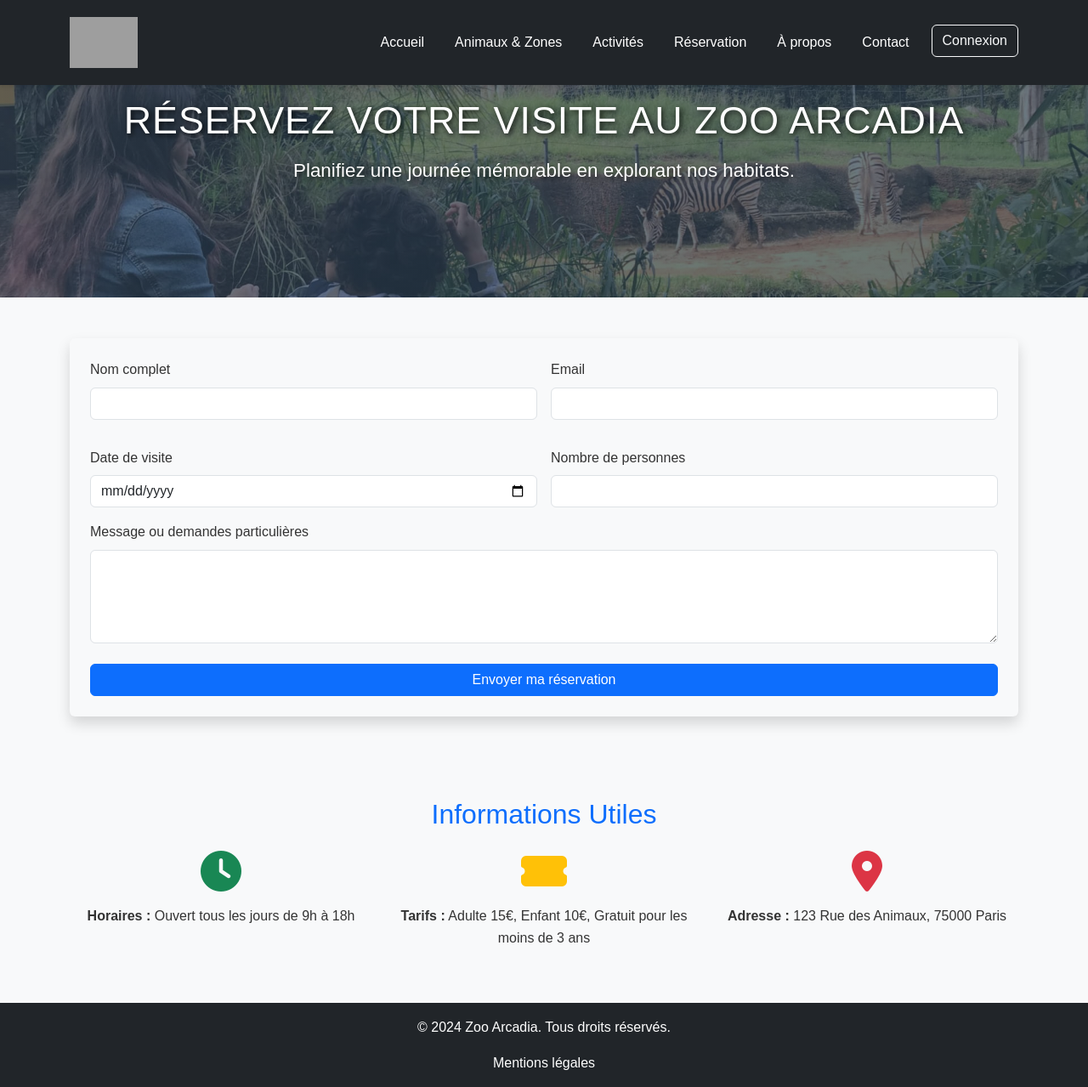
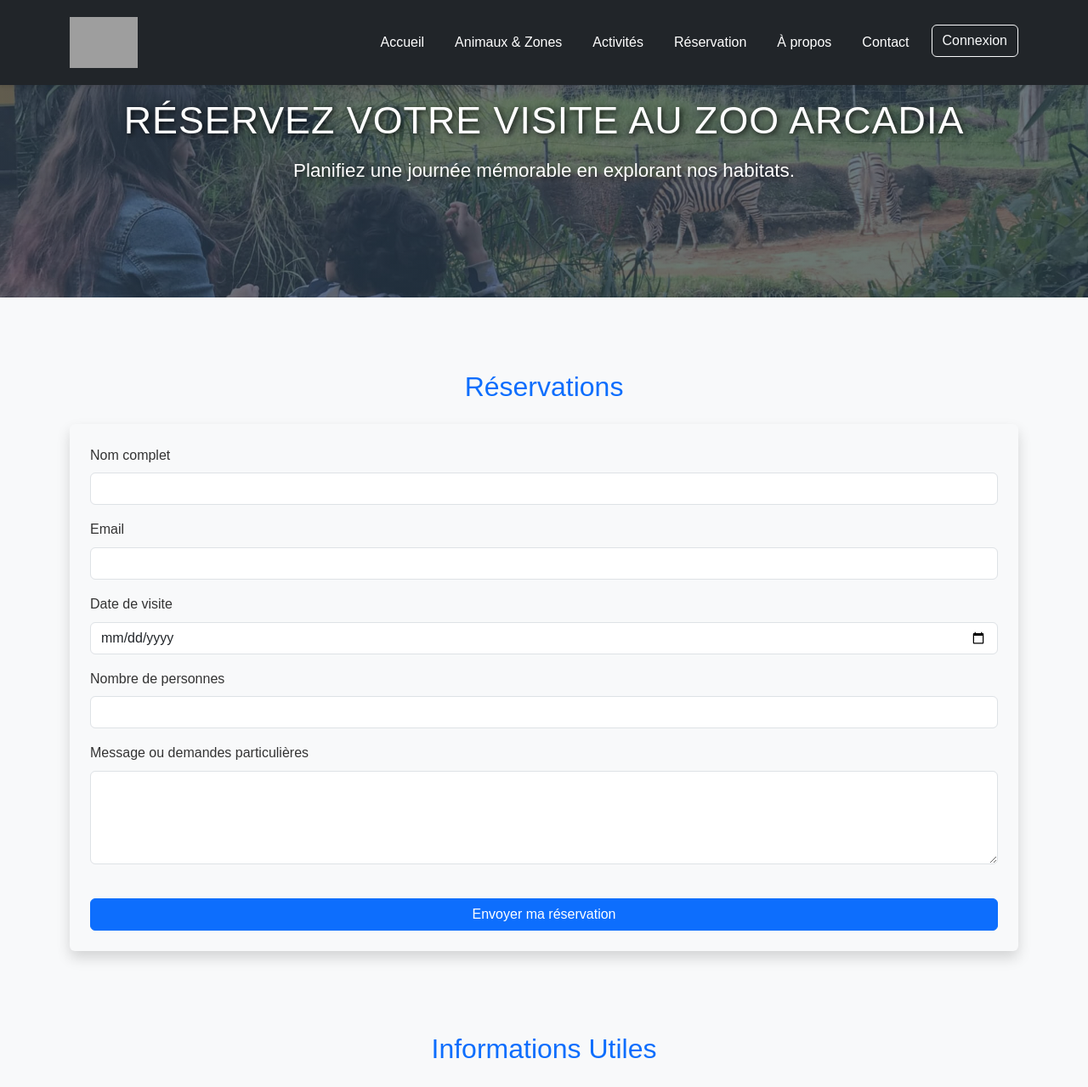
Before and after one commit to lotfi8-dev/www-zoo, a PHP site: page /pages/Reservation.php in a window 1280 px wide. Shown: the top 1279 px of the page at 85% size. Run offline with PHP 8.4, Linux system fonts and the light colour scheme; some libraries are stand-ins or nearby versions; grey boxes are pictures that could not be loaded.

Commit message:
Fix du CSP pour autoriser bootstrap - Modifications formulaire

```diff
--- a/pages/Reservation.php
+++ b/pages/Reservation.php
@@ -1,13 +1,13 @@
 <?php
 session_start();
+include '../include/db_connect.php';
 session_regenerate_id(true);
 
-// Protection contre certaines attaques XSS et Clickjacking
+//Protection contre certaines attaques XSS et Clickjacking
 header("X-Frame-Options: DENY");
 header("X-XSS-Protection: 1; mode=block");
-header("Content-Security-Policy: default-src 'self'; script-src 'self' https://kit.fontawesome.com;");
+header("Content-Security-Policy: default-src 'self'; script-src 'self' https://kit.fontawesome.com https://cdn.jsdelivr.net; style-src 'self' https://fonts.googleapis.com https://cdn.jsdelivr.net; font-src 'self' https://fonts.gstatic.com;");
 
-require_once '../include/db_connect.php';
 
 // Génération et vérification du token CSRF
 if (empty($_SESSION['csrf_token'])) {
@@ -63,6 +63,7 @@ if ($_SERVER['REQUEST_METHOD'] === 'POST') {
 <body>
     <?php include '../include/navbar.php'; ?>
 
+    <!-- Hero Section -->
     <header class="hero-section text-white text-center">
         <div class="container d-flex flex-column justify-content-center align-items-center h-100">
             <h1 class="display-4">Réservez votre visite au Zoo Arcadia</h1>
@@ -70,42 +71,41 @@ if ($_SERVER['REQUEST_METHOD'] === 'POST') {
         </div>
     </header>
 
-    <section class="reservation-section py-5">
+    <!-- Section Réservation -->
+    <section class="py-5">
         <div class="container">
-            <form action="" method="POST" class="reservation-form bg-light p-4 rounded shadow">
+            <h2 class="text-center text-primary mb-4"><br>Réservations</h2>
+            <form action="" method="POST" class="bg-light p-4 rounded shadow">
                 <input type="hidden" name="csrf_token" value="<?= $_SESSION['csrf_token']; ?>">
-                <div class="row g-3">
-                    <div class="col-md-6">
+                    <div class="mb-3">
                         <label for="name" class="form-label">Nom complet</label>
                         <input type="text" class="form-control" id="name" name="name" required>
                     </div>
-                    <div class="col-md-6">
+                    <div class="mb-3">
                         <label for="email" class="form-label">Email</label>
                         <input type="email" class="form-control" id="email" name="email" required>
                     </div>
-                </div>
-                <div class="row g-3 mt-3">
-                    <div class="col-md-6">
+                    <div class="mb-3">
                         <label for="date" class="form-label">Date de visite</label>
                         <input type="date" class="form-control" id="date" name="date" required>
                     </div>
-                    <div class="col-md-6">
+                    <div class="mb-3">
                         <label for="nb_personnes" class="form-label">Nombre de personnes</label>
                         <input type="number" class="form-control" id="nb_personnes" name="nb_personnes" min="1" max="20" required>
                     </div>
-                </div>
-                <div class="mt-3">
+                <div class="mb-3">
                     <label for="message" class="form-label">Message ou demandes particulières</label>
                     <textarea class="form-control" id="message" name="message" rows="4"></textarea>
                 </div>
                 <button type="submit" class="btn btn-primary w-100 mt-4">Envoyer ma réservation</button>
             </form>
             <?php if (!empty($message)) : ?>
-                <p class="alert alert-info mt-3"> <?= htmlspecialchars($message, ENT_QUOTES, 'UTF-8'); ?> </p>
+                <p class="alert alert-info mb-3"> <?= htmlspecialchars($message, ENT_QUOTES, 'UTF-8'); ?> </p>
             <?php endif; ?>
         </div>
     </section>
 
+    <!-- Informations utiles -->
     <section class="info-section py-5 bg-light">
         <div class="container">
             <h2 class="text-center text-primary mb-4">Informations Utiles</h2>
@@ -126,7 +126,7 @@ if ($_SERVER['REQUEST_METHOD'] === 'POST') {
         </div>
     </section>
 
+    <!-- Footer -->
     <?php include '../include/footer.php'; ?>
-    <script src="https://kit.fontawesome.com/a076d05399.js" crossorigin="anonymous"></script>
 </body>
 </html>
```
